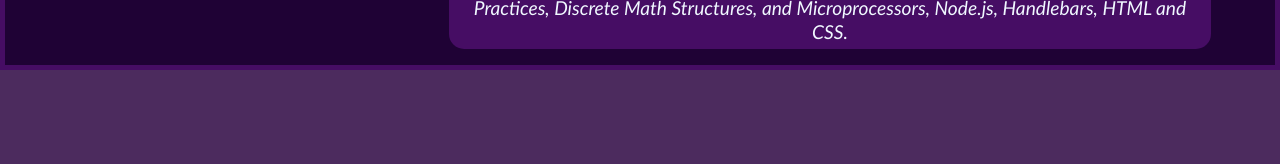
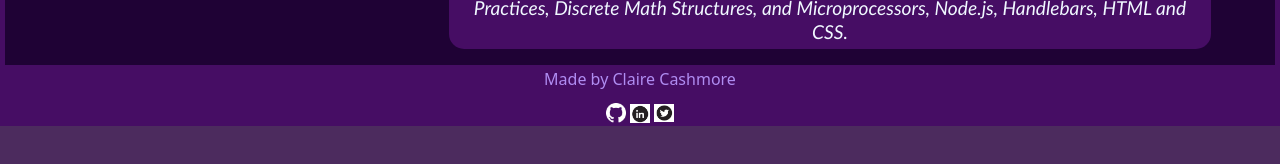
Before and after one commit to clairecashmore17/claire-cashmore-portfolio, a React (Create React App) app: page / in a window 1280 px wide. Shown: the part 508-672 px from the top of the page. Built offline with nearby package versions, Linux system fonts and the light colour scheme.

Commit message:
added footer with links

```diff
--- a/src/App.js
+++ b/src/App.js
@@ -1,6 +1,7 @@
 import "./App.css";
 import Navbar from "./components/Nav";
 import Page from "./components/renderedPage";
+import Footer from "./components/Footer";
 import "bootstrap/dist/css/bootstrap.min.css";
 import { useState } from "react";
 function App() {
@@ -18,6 +19,7 @@ function App() {
       <main className="mainBody">
         <Page pageSelected={pageSelected}></Page>
       </main>
+      <Footer></Footer>
     </div>
   );
 }
--- /dev/null
+++ b/src/components/Footer/index.css
@@ -0,0 +1,18 @@
+#footer {
+  display: flex;
+  justify-content: center;
+  flex-direction: column;
+  background-color: var(--primary);
+  align-items: center;
+}
+#footer h2 {
+  font-size: medium;
+  color: var(--tertiary);
+}
+
+#links {
+  display: flex;
+}
+#links img {
+  width: 20px;
+}
--- /dev/null
+++ b/src/components/Footer/index.js
@@ -0,0 +1,27 @@
+import React from "react";
+import "./index.css";
+function Footer() {
+  return (
+    <>
+      <section id="footer">
+        <h2>Made by Claire Cashmore</h2>
+        <div id="links">
+          <a href="https://github.com/clairecashmore17" target={"_blank"}>
+            <img src="../images/github.png" />
+          </a>
+          <a
+            href="https://www.linkedin.com/in/claire-cashmore/"
+            target={"_blank"}
+          >
+            <img src="../images/linkedin.png" />
+          </a>
+          <a href="https://twitter.com/claire_cashmore" target={"_blank"}>
+            <img src="../images/twitter.png" />
+          </a>
+        </div>
+      </section>
+    </>
+  );
+}
+
+export default Footer;
```
Also changed, not shown: public/images/github.png (added).
